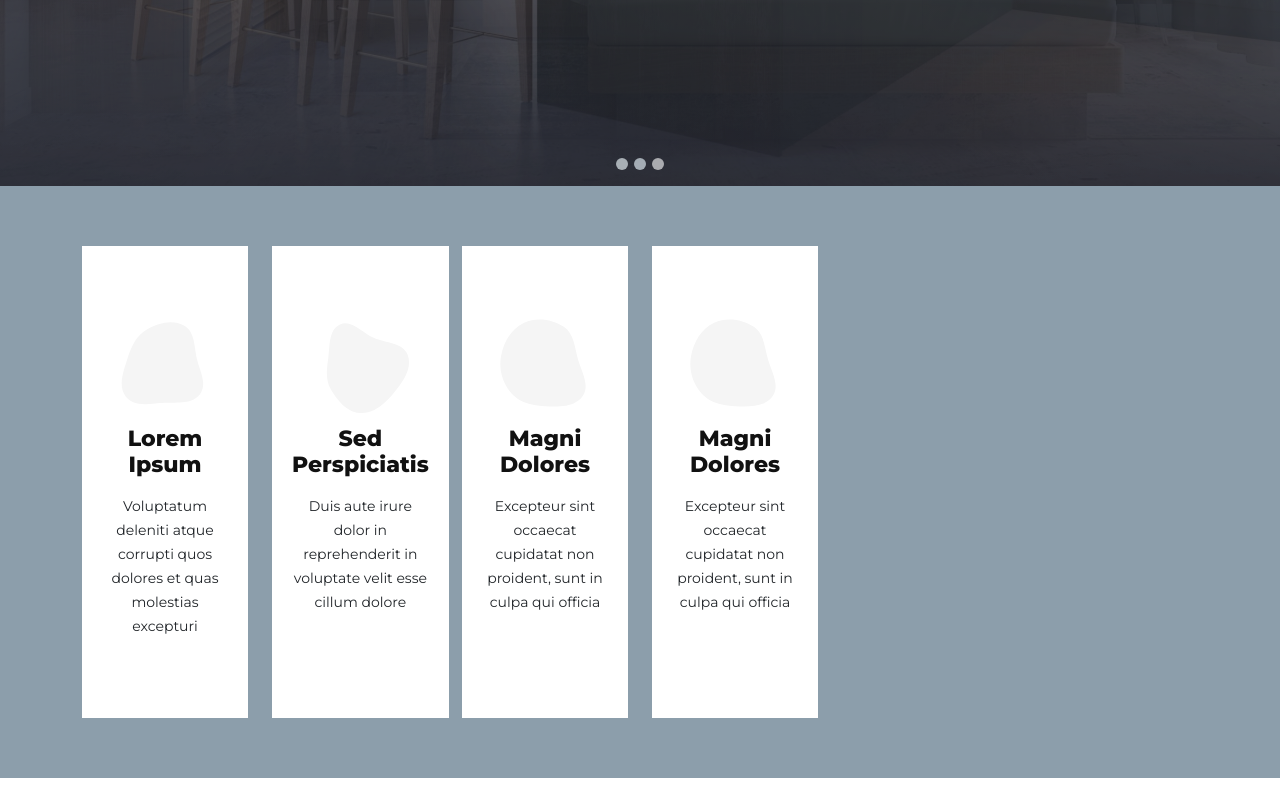
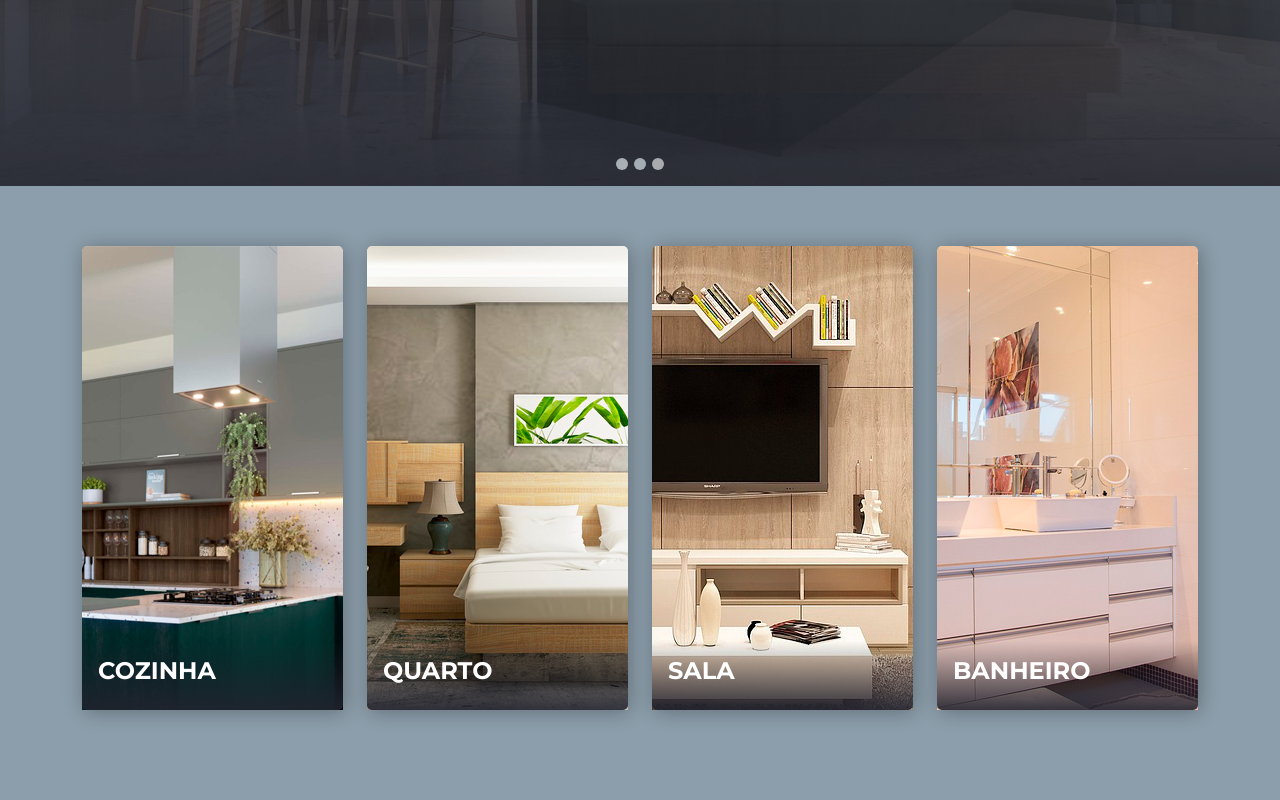
Before and after one commit to WagnerSantos98/ZigWood, a plain HTML site: page index.html in a window 1280 px wide. Shown: the part 614-1414 px from the top of the page. Before the commit the page ends 1392 px from the top, so only its background shows below. Drawn offline with Linux system fonts and the light colour scheme.

Commit message:
feat: inserção da seção móveis planejados

```diff
--- a/assets/css/style.css
+++ b/assets/css/style.css
@@ -371,131 +371,33 @@ section{
  /*-------------------------------------------------------------
 Section - Móveis
  ---------------------------------------------------------------*/
-.services .icon-box {
-    text-align: center;
-    padding: 70px 20px 80px 20px;
-    transition: all ease-in-out 0.3s;
-    background: #fff;
+ .card{
+    box-shadow:2px 2px 20px rgba(0,0,0,0.3); border:none; margin-bottom:30px;
+  }
+  .card:hover{
+    transform: scale(1.05);
+    transition: all 1s ease;
+    z-index: 999;
+  }
+
+  .card-01 .height-fix{
+    height:455px;
+    overflow:hidden;
+  }
+
+  .card-01 .height-fix .card-img-top{
+    width: 198
+    !important
 }
 
-  .services .icon-box .icon {
-    margin: 0 auto;
-    width: 100px;
-    height: 100px;
-    display: flex;
-    align-items: center;
-    justify-content: center;
-    transition: ease-in-out 0.3s;
-    position: relative;
+
+  .card-01.height-fix .card-img-overlay{
+    text-transform: uppercase;
+    top:unset;
+    color:#fff;
+    background: -moz-linear-gradient(180deg, rgba(47,50,67,0) 0%, rgba(33,35,47,0.9) 100%); /* FF3.6-15 */
+    background: -webkit-linear-gradient(180deg, rgba(47,50,67,0) 0%, rgba(33,35,47,0.9) 100%); /* Chrome10-25,Safari5.1-6 */
+    background: linear-gradient(180deg, rgba(47,50,67,0) 0%, rgba(33,35,47,0.9) 100%); /* W3C, IE10+, FF16+, Chrome26+, Opera12+, Safari7+ */
+  filter: progid:DXImageTransform.Microsoft.gradient( startColorstr='#001a606f', endColorstr='#e8154159',GradientType=0 );
   }
-
-  .services .icon-box .icon i {
-    font-size: 36px;
-    transition: 0.5s;
-    position: relative;
-  }
-
-  .services .icon-box .icon svg {
-    position: absolute;
-    top: 0;
-    left: 0;
-  }
-
-  .services .icon-box .icon svg path {
-    transition: 0.5s;
-    fill: #f5f5f5;
-  }
-
-  .services .icon-box h4 {
-    font-weight: 600;
-    margin: 10px 0 15px 0;
-    font-size: 22px;
-  }
-
-  .services .icon-box h4 a {
-    color: #111;
-    transition: ease-in-out 0.3s;
-  }
-
-  .services .icon-box p {
-    line-height: 24px;
-    font-size: 14px;
-    margin-bottom: 0;
-  }
-
-  .services .icon-box:hover {
-    border-color: #fff;
-    box-shadow: 0px 0 35px 0 rgba(0, 0, 0, 0.08);
-  }
-
-  .services .iconbox-blue i {
-    color: #47aeff;
-  }
-
-  .services .iconbox-blue:hover .icon i {
-    color: #fff;
-  }
-
-  .services .iconbox-blue:hover .icon path {
-    fill: #47aeff;
-  }
-
-  .services .iconbox-orange i {
-    color: #ffa76e;
-  }
-
-  .services .iconbox-orange:hover .icon i {
-    color: #fff;
-  }
-
-  .services .iconbox-orange:hover .icon path {
-    fill: #ffa76e;
-  }
-
-  .services .iconbox-pink i {
-    color: #e80368;
-  }
-
-  .services .iconbox-pink:hover .icon i {
-    color: #fff;
-  }
-
-  .services .iconbox-pink:hover .icon path {
-    fill: #e80368;
-  }
-
-  .services .iconbox-yellow i {
-    color: #ffbb2c;
-  }
-
-  .services .iconbox-yellow:hover .icon i {
-    color: #fff;
-  }
-
-  .services .iconbox-yellow:hover .icon path {
-    fill: #ffbb2c;
-  }
-
-  .services .iconbox-red i {
-    color: #ff5828;
-  }
-
-  .services .iconbox-red:hover .icon i {
-    color: #fff;
-  }
-
-.services .iconbox-red:hover .icon path {
-    fill: #ff5828;
-  }
-
-  .services .iconbox-teal i {
-    color: #11dbcf;
-  }
-
-  .services .iconbox-teal:hover .icon i {
-    color: #fff;
-  }
-
-  .services .iconbox-teal:hover .icon path {
-    fill: #11dbcf;
-  }
+  .card-01.height-fix .fa{color: #fff;font-size: 22px;margin-right: 18px;};
--- a/index.html
+++ b/index.html
@@ -80,63 +80,43 @@
       <!--Section - Móveis-->
       <section id="services" class="services section-bg">
         <div class="container" data-aos="fade-up">
-
             <div class="row">
-            <div class="col-lg-2 col-md-3 d-flex align-items-stretch" data-aos="zoom-in" data-aos-delay="100">
-              <div class="icon-box iconbox-blue">
-                <div class="icon">
-                  <svg width="100" height="100" viewBox="0 0 600 600" xmlns="http://www.w3.org/2000/svg">
-                    <path stroke="none" stroke-width="0" fill="#f5f5f5" d="M300,521.0016835830174C376.1290562159157,517.8887921683347,466.0731472004068,529.7835943286574,510.70327084640275,468.03025145048787C554.3714126377745,407.6079735673963,508.03601936045806,328.9844924480964,491.2728898941984,256.3432110539036C474.5976632858925,184.082847569629,479.9380746630129,96.60480741107993,416.23090153303,58.64404602377083C348.86323505073057,18.502131276798302,261.93793281208167,40.57373210992963,193.5410806939664,78.93577620505333C130.42746243093433,114.334589627462,98.30271207620316,179.96522072025542,76.75703585869454,249.04625023123273C51.97151888228291,328.5150500222984,13.704378332031375,421.85034740162234,66.52175969318436,486.19268352777647C119.04800174914682,550.1803526380478,217.28368757567262,524.383925680826,300,521.0016835830174"></path>
-                  </svg>
-                  <i class="bx bxl-dribbble"></i>
+                <div class="col-md-3">
+                    <div class="card card-01 height-fix">
+                    <img class="card-img-top" src="assets/img/cards/cozinha.png" alt="Card image cap">
+                        <div class="card-img-overlay">
+                            <h4 class="card-title"><strong>Cozinha</strong></h4>
                         </div>
-                <h4><a href="">Lorem Ipsum</a></h4>
-                <p>Voluptatum deleniti atque corrupti quos dolores et quas molestias excepturi</p>
                     </div>
                 </div>
 
-            <div class="col-lg-2 col-md-3 d-flex align-items-stretch mt-4 mt-md-0" data-aos="zoom-in" data-aos-delay="200">
-              <div class="icon-box iconbox-orange ">
-                <div class="icon">
-                  <svg width="100" height="100" viewBox="0 0 600 600" xmlns="http://www.w3.org/2000/svg">
-                    <path stroke="none" stroke-width="0" fill="#f5f5f5" d="M300,582.0697525312426C382.5290701553225,586.8405444964366,449.9789794690241,525.3245884688669,502.5850820975895,461.55621195738473C556.606425686781,396.0723002908107,615.8543463187945,314.28637112970534,586.6730223649479,234.56875336149918C558.9533121215079,158.8439757836574,454.9685369536778,164.00468322053177,381.49747125262974,130.76875717737553C312.15926192815925,99.40240125094834,248.97055460311594,18.661163978235184,179.8680185752513,50.54337015887873C110.5421016452524,82.52863877960104,119.82277516462835,180.83849132639028,109.12597500060166,256.43424936330496C100.08760227029461,320.3096726198365,92.17705696193138,384.0621239912766,124.79988738764834,439.7174275375508C164.83382741302287,508.01625554203684,220.96474134820875,577.5009287672846,300,582.0697525312426"></path>
-                  </svg>
-                  <i class="bx bx-file"></i>
+                <div class="col-md-3">
+                    <div class="card card-01 height-fix">
+                    <img class="card-img-top" src="assets/img/cards/quarto.png" alt="Card image cap">
+                        <div class="card-img-overlay">
+                            <h4 class="card-title"><strong>Quarto</strong></h4>
                         </div>
-                <h4><a href="">Sed Perspiciatis</a></h4>
-                <p>Duis aute irure dolor in reprehenderit in voluptate velit esse cillum dolore</p>
                     </div>
                 </div>
 
-            <div class="col-lg-2 col-md-3 d-flex align-items-stretch mt-4 mt-lg-0" data-aos="zoom-in" data-aos-delay="300">
-              <div class="icon-box iconbox-pink">
-                <div class="icon">
-                  <svg width="100" height="100" viewBox="0 0 600 600" xmlns="http://www.w3.org/2000/svg">
-                    <path stroke="none" stroke-width="0" fill="#f5f5f5" d="M300,541.5067337569781C382.14930387511276,545.0595476570109,479.8736841581634,548.3450877840088,526.4010558755058,480.5488172755941C571.5218469581645,414.80211281144784,517.5187510058486,332.0715597781072,496.52539010469104,255.14436215662573C477.37192572678356,184.95920475031193,473.57363656557914,105.61284051026155,413.0603344069578,65.22779650032875C343.27470386102294,18.654635553484475,251.2091493199835,5.337323636656869,175.0934190732945,40.62881213300186C97.87086631185822,76.43348514350839,51.98124368387456,156.15599469081315,36.44837278890362,239.84606092416172C21.716077023791087,319.22268207091537,43.775223500013084,401.1760424656574,96.891909868211,461.97329694683043C147.22146801428983,519.5804099606455,223.5754009179313,538.201503339737,300,541.5067337569781"></path>
-                  </svg>
-                  <i class="bx bx-tachometer"></i>
+                <div class="col-md-3">
+                    <div class="card card-01 height-fix">
+                    <img class="card-img-top" src="assets/img/cards/sala.png" alt="Card image cap">
+                        <div class="card-img-overlay">
+                            <h4 class="card-title"><strong>Sala</strong></h4>
                         </div>
-                <h4><a href="">Magni Dolores</a></h4>
-                <p>Excepteur sint occaecat cupidatat non proident, sunt in culpa qui officia</p>
                     </div>
                 </div>
 
-            <div class="col-lg-2 col-md-3 d-flex align-items-stretch mt-4 mt-lg-0" data-aos="zoom-in" data-aos-delay="300">
-                <div class="icon-box iconbox-pink">
-                  <div class="icon">
-                    <svg width="100" height="100" viewBox="0 0 600 600" xmlns="http://www.w3.org/2000/svg">
-                      <path stroke="none" stroke-width="0" fill="#f5f5f5" d="M300,541.5067337569781C382.14930387511276,545.0595476570109,479.8736841581634,548.3450877840088,526.4010558755058,480.5488172755941C571.5218469581645,414.80211281144784,517.5187510058486,332.0715597781072,496.52539010469104,255.14436215662573C477.37192572678356,184.95920475031193,473.57363656557914,105.61284051026155,413.0603344069578,65.22779650032875C343.27470386102294,18.654635553484475,251.2091493199835,5.337323636656869,175.0934190732945,40.62881213300186C97.87086631185822,76.43348514350839,51.98124368387456,156.15599469081315,36.44837278890362,239.84606092416172C21.716077023791087,319.22268207091537,43.775223500013084,401.1760424656574,96.891909868211,461.97329694683043C147.22146801428983,519.5804099606455,223.5754009179313,538.201503339737,300,541.5067337569781"></path>
-                    </svg>
-                    <i class="bx bx-tachometer"></i>
-                  </div>
-                  <h4><a href="">Magni Dolores</a></h4>
-                  <p>Excepteur sint occaecat cupidatat non proident, sunt in culpa qui officia</p>
+                <div class="col-md-3">
+                    <div class="card card-01 height-fix">
+                    <img class="card-img-top" src="assets/img/cards/banheiro.png" alt="Card image cap">
+                        <div class="card-img-overlay">
+                            <h4 class="card-title"><strong>Banheiro</strong></h4>
                         </div>
                     </div>
-
-
                 </div>
-
+            </div>
         </div>
       </section>
 
```
Also changed, not shown: assets/img/cards/banheiro.png (added), assets/img/cards/cozinha.png (added), assets/img/cards/quarto.png (added), assets/img/cards/sala.png (added), assets/img/slide/banheiro.jpg (added). Lines whose indentation alone changed are shown as unchanged.
